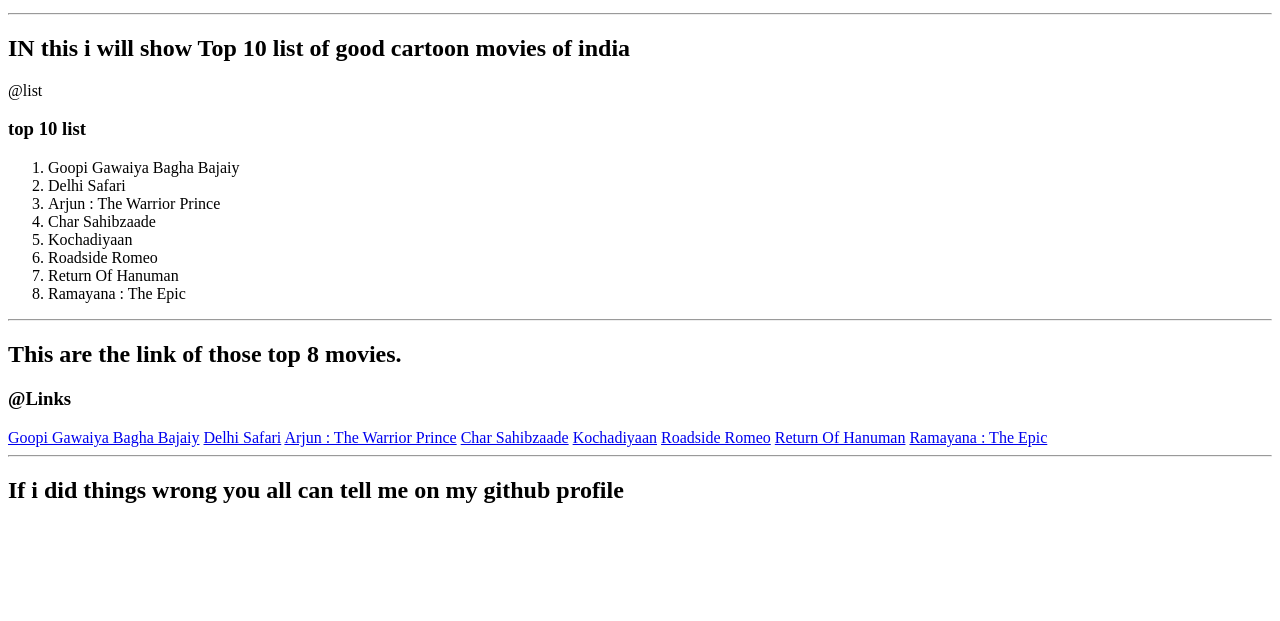
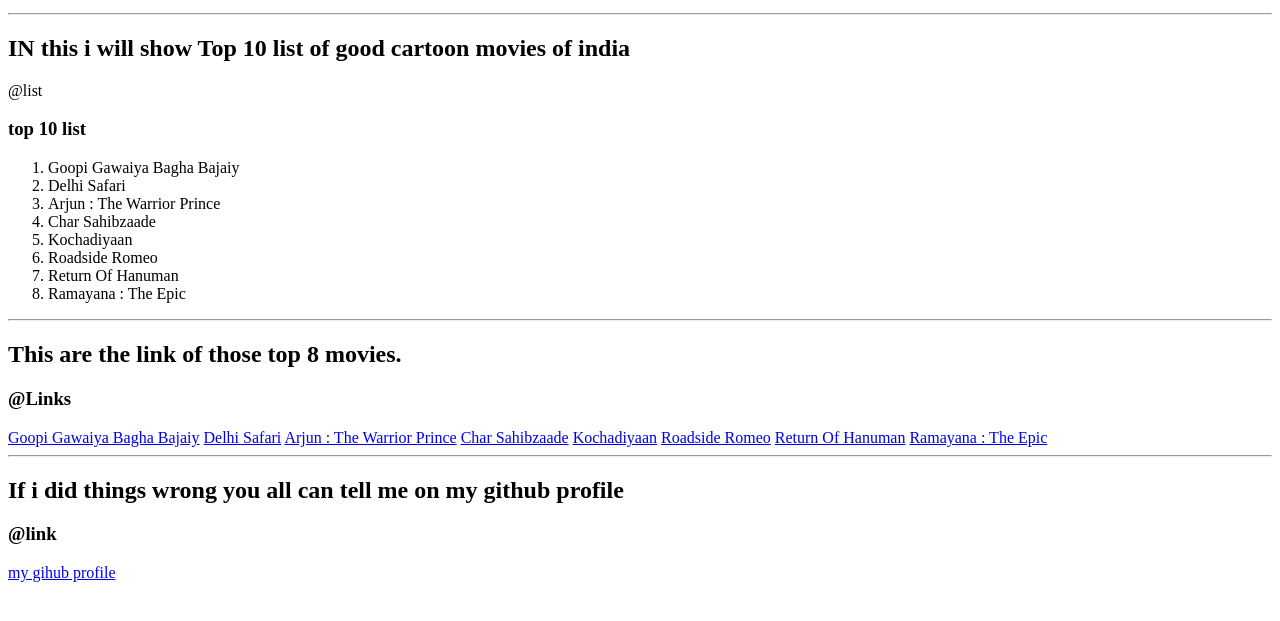
Before and after one commit to Balram01/testing-website, a plain HTML site: page Index.Html in a window 1280 px wide. Shown: the part 101-722 px from the top of the page. Drawn offline with Linux system fonts and the light colour scheme.

Commit message:
added new link

```diff
--- a/Index.Html
+++ b/Index.Html
@@ -55,7 +55,9 @@
 
       <h2>If i did things wrong you all can tell me on my github profile</h2>
 
+      <h3>@link</h3>
 
+      <a href="https://github.com/Balram01/testing-website">my gihub profile </a>
 
 
 
```
